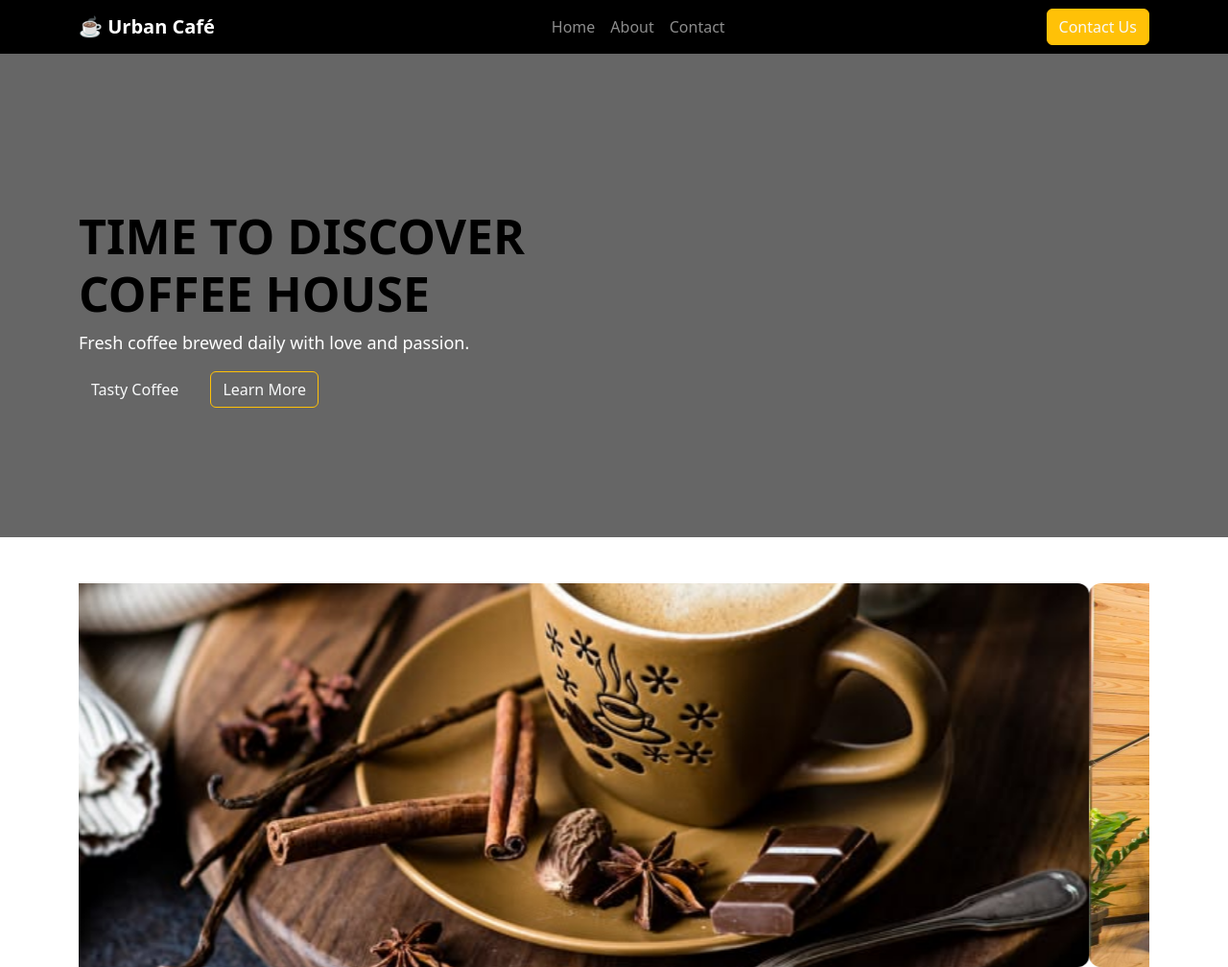
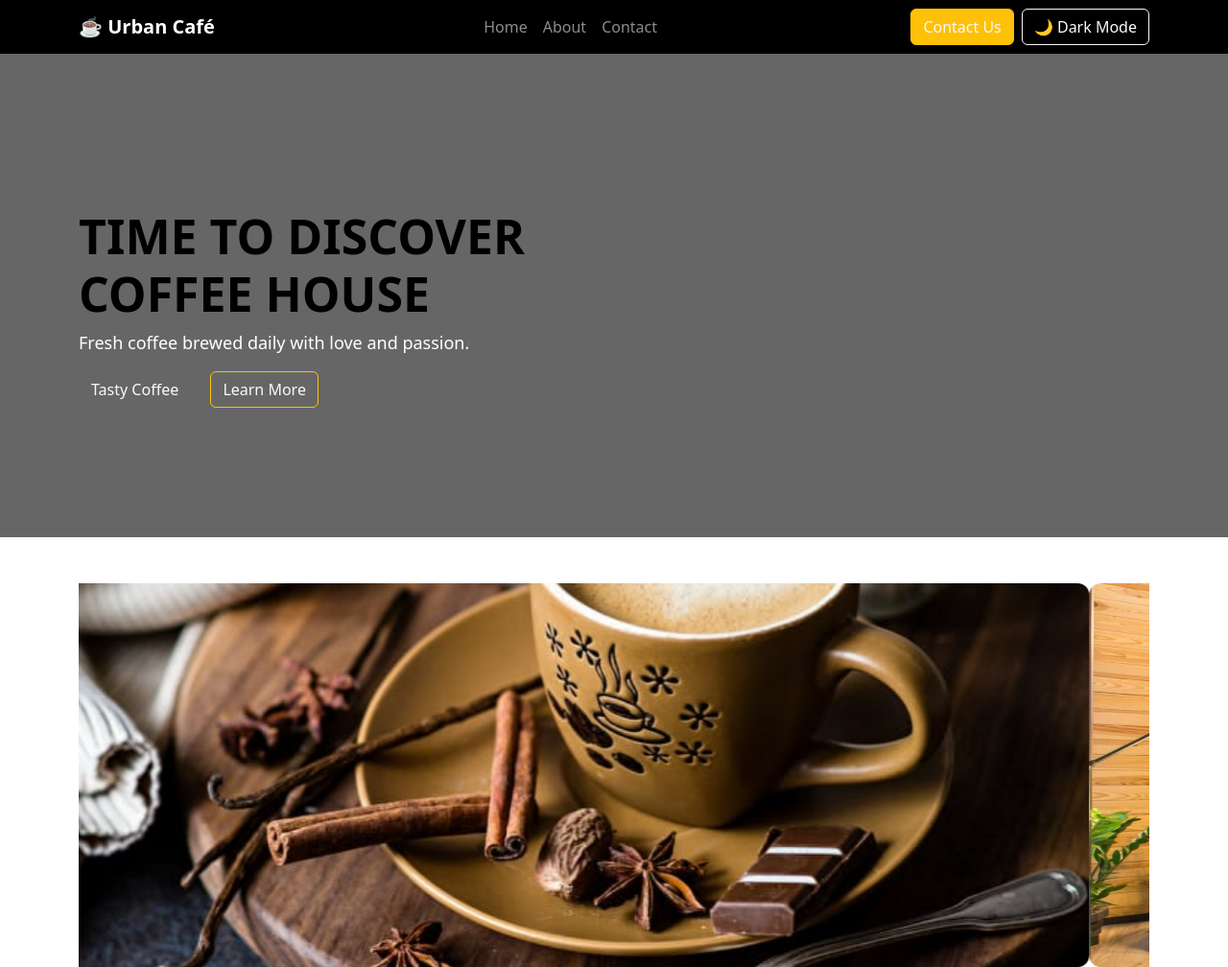
Before and after one commit to lynphefry/cafe, a plain HTML site: page index.html in a window 1280 px wide. Shown: the top 1008 px of the page at 96% size. Drawn offline with nearby package versions, Linux system fonts and the light colour scheme.

Commit message:
Update index.html

```diff
--- a/index.html
+++ b/index.html
@@ -38,6 +38,9 @@
       <button class="btn btn-warning">
         <a href="contact.html" class="text-decoration-none text-light">Contact Us</a>
       </button>
+<button onclick="toggleDarkMode()" class="btn btn-outline-light ms-2">
+  🌙 Dark Mode
+</button>
 
     </div>
   </div>
```
